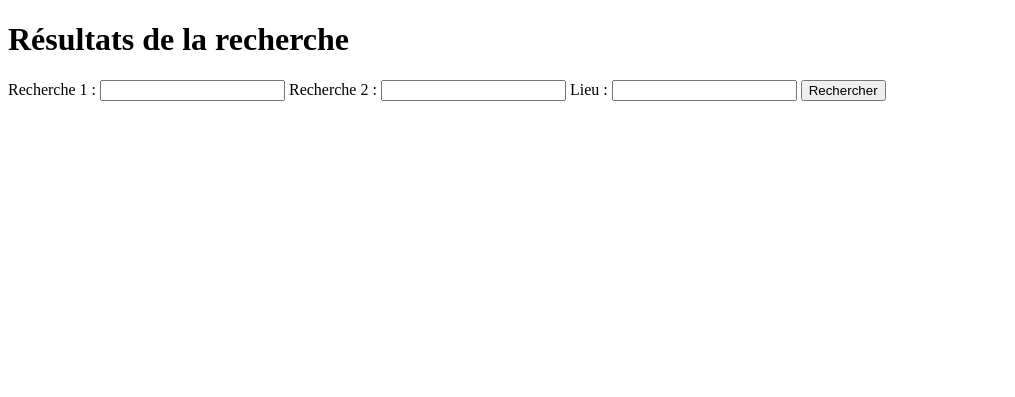
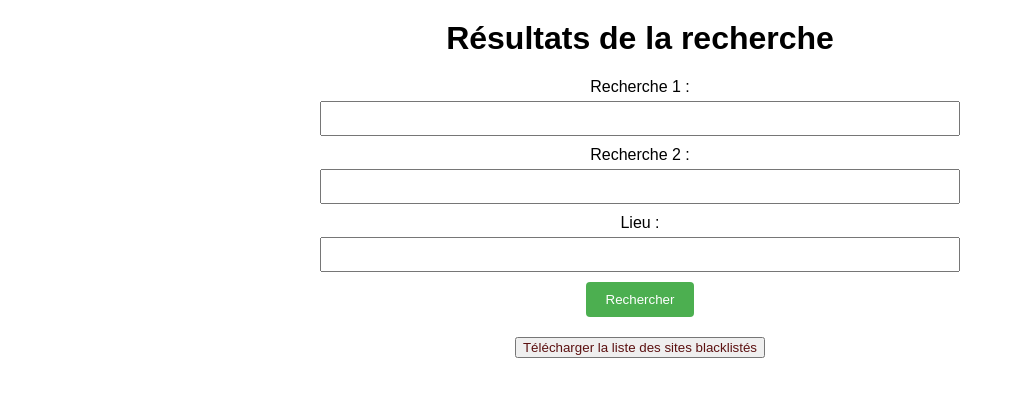
Before and after one commit to Bastien64/WebscrappingAdn, a Flask app: page / in a window 1280 px wide. Shown: the top 397 px of the page, without its empty margins (0-1015 px from the left). Run offline with Flask 3, Linux system fonts and the light colour scheme.

Commit message:
Add files via upload

```diff
--- a/app.py
+++ b/app.py
@@ -1,31 +1,25 @@
-from flask import Flask, render_template, request, Response
-import csv
-import io
+from flask import Flask, render_template, request, send_file
 import requests
 from bs4 import BeautifulSoup
 import re
-import time  # Ajoutez
+import time
 from urllib.parse import urlparse
 from selenium import webdriver
 from selenium.webdriver.common.by import By
-from selenium.webdriver.support.ui import WebDriverWait
-from selenium.webdriver.support import expected_conditions as EC
-from urllib.parse import urlparse, urlunparse
+from selenium.webdriver.chrome.service import Service
+from selenium.webdriver.chrome.options import Options
 
 app = Flask(__name__)
 
 def get_site_name(url):
     match = re.search(r'www\.(.*?)\.(com|fr)', url)
-    if match:
-        return match.group(1)
-    else:
-        return "Nom du site non trouvé"
+    return match.group(1) if match else "Nom du site non trouvé"
 
-#GESTION DES SITES A EXCLURE
+# GESTION DES SITES A EXCLURE
 
 def read_excluded_sites(file_path):
     with open(file_path, "r") as file:
-        return [line.strip() for line in file]
+        return {line.strip() for line in file}
 
 def add_site_to_exclude_list(site_url):
     excluded_sites = read_excluded_sites("siteaexclure.txt")
@@ -34,6 +28,25 @@ def add_site_to_exclude_list(site_url):
             file.write(site_url + "\n")
     else:
         print("Le site est déjà dans la liste d'exclusion.")
+
+@app.route('/download_blacklist', methods=['GET'])
+def download_blacklist():
+    try:
+        # Lire les sites blacklistés depuis le fichier
+        excluded_sites = read_excluded_sites("siteaexclure.txt")
+
+        # Créer un fichier temporaire pour stocker les sites blacklistés
+        temp_file_path = "siteaexclure.txt"
+        with open(temp_file_path, "w") as temp_file:
+            for site in excluded_sites:
+                temp_file.write(site + "\n")
+
+        # Envoyer le fichier temporaire en tant que téléchargement
+        return send_file(temp_file_path, as_attachment=True)
+
+    except Exception as e:
+        # En cas d'erreur, retourner un message d'erreur approprié
+        return str(e), 500
 
 @app.route('/add_sites', methods=['POST'])
 def add_site():
@@ -44,120 +57,128 @@ def add_site():
     else:
         return "Erreur : Méthode non autorisée", 405
 
+# SCRAPING DES ADRESSES EMAILS
 
+def extract_emails_from_soup(soup):
+    email_pattern = re.compile(r'[\w\.-]+@[a-zA-Z0-9\.-]+\.[a-zA-Z]+')
+    email_list = []
 
+    # Recherche dans les balises <a> (liens hypertextes)
+    for tag in soup.find_all('a', href=True):
+        matches = email_pattern.findall(tag.get('href'))
+        email_list.extend(matches)
 
+    # Recherche dans les balises <p> (paragraphes)
+    for tag in soup.find_all('p'):
+        matches = email_pattern.findall(tag.text)
+        email_list.extend(matches)
 
-#SCRAPING DES ADRESSES EMAILS
+    # Recherche dans le texte brut de la soupe
+    for tag in soup.find_all(text=True):
+        matches = email_pattern.findall(tag)
+        email_list.extend(matches)
 
-excluded_sites = read_excluded_sites("siteaexclure.txt")
+    # Nettoyage des adresses e-mail dupliquées
+    email_list = list(set(email_list))
+
+    return email_list
 
 def scrape_emails(urls, lieu):
     unique_results = {}
+    excluded_sites = read_excluded_sites("siteaexclure.txt")
     for url in urls:
         try:
             parsed_url = urlparse(url)
             base_url = f"{parsed_url.scheme}://{parsed_url.netloc}"
-
-            # Exclure les sites présents dans siteaexclure.txt
             if base_url in excluded_sites:
                 continue
-
             legal_url = f"{base_url}/mentions-legales"
+            main_url = base_url
             response = requests.get(legal_url, verify=False, timeout=2)
-
             soup = BeautifulSoup(response.content, 'html.parser')
             emails = extract_emails_from_soup(soup)
-            unique_emails = list(set(emails))
-
-            filtered_emails = [email for email in unique_emails if not (email.endswith('.png') or email.endswith('.webp'))]
+            unique_emails = list(set(emails) - {'.png', '.webp'})
             site_name = get_site_name(url)
-            if site_name not in unique_results:
-                unique_results[site_name] = {
-                    "site_name": site_name,
-                    "site_url": legal_url,
-                    "email": ", ".join(filtered_emails) if filtered_emails else "Aucune adresse e-mail trouvée"
-                }
+            unique_results[site_name] = {
+                "site_name": site_name,
+                "site_url": legal_url,
+                "email": ", ".join(unique_emails) if unique_emails else "Aucune adresse e-mail trouvée"
+            }
+            response_main = requests.get(main_url, verify=False, timeout=2)
+            soup_main = BeautifulSoup(response_main.content, 'html.parser')
+            emails_main = extract_emails_from_soup(soup_main)
+            unique_emails_main = list(set(emails_main) - {'.png', '.webp'})
+            if unique_emails_main:
+                if site_name not in unique_results:
+                    unique_results[site_name] = {
+                        "site_name": site_name,
+                        "site_url": main_url,
+                        "email": ", ".join(unique_emails_main)
+                    }
+                else:
+                    unique_results[site_name]["email"] += f", {', '.join(unique_emails_main)}"
         except requests.exceptions.RequestException as e:
             print("Une erreur s'est produite lors de la connexion à", legal_url, ":", e)
-
     return list(unique_results.values())
 
-
-def extract_emails_from_soup(soup):
-
-    email_pattern = re.compile(r'[\w\.-]+@[a-zA-Z0-9\.-]+\.[a-zA-Z]+')
-    email_list = []
-
-    for tag in soup.find_all(text=True):
-
-        matches = email_pattern.findall(tag)
-
-        email_list.extend(matches)
-
-        matches = re.findall(r'[\w\.-]+ ?\[(?:\s)?at(?:\s)?\] ?[\w\.-]+|[\w\.-]+ ?\((?:\s)?at(?:\s)?\) ?[\w\.-]+', tag)
-        for match in matches:
-            match = match.replace('[ at]', '@').replace('(at)', '@')
-            email_list.append(match)
-    return email_list
 
 
 def scrape_Qwant_search_results(query, lieu):
     search_results = []
-    driver = webdriver.Chrome()
 
+    # Configuration du service Chrome pour se connecter au conteneur Docker
+    chrome_options = Options()
+    chrome_options.add_argument("--no-sandbox")
+    chrome_options.add_argument("--disable-dev-shm-usage")
+
+    # Démarrer le navigateur Chrome avec le service
+    driver = webdriver.Remote(
+        command_executor="http://162.19.67.246:4444/wd/hub",
+        options=chrome_options
+    )
+
+    # Naviguer vers la page Qwant avec la requête de recherche et le lieu
     driver.get(f"https://www.qwant.com/?l=fr&q={query} {lieu}")
+
     try:
+        # Cliquer sur le bouton "Plus de résultats" plusieurs fois pour charger plus de résultats
+        for _ in range(4):
+            button = driver.find_element(By.XPATH, "//button[contains(text(),'Plus de résultats')]")
+            button.click()
+            time.sleep(1)
 
-        button = driver.find_element(By.XPATH, "//button[contains(text(),'Plus de résultats')]")
-
-        button.click()
-        time.sleep(1)
-        button.click()
-        time.sleep(1)
-        button.click()
-        time.sleep(1)
-        button.click()
-        time.sleep(1)
-
+        # Obtenir le contenu de la page après le chargement
         page_content = driver.page_source
         soup = BeautifulSoup(page_content, 'html.parser')
+
+        # Extraire les liens des résultats de recherche
         search_result_links = soup.find_all('a', class_='external')
-        for link in search_result_links[:10000]:
-            url = link['href']
-            search_results.append(url)
+        search_results.extend(link['href'] for link in search_result_links[:10000])
+    finally:
+        # Arrêter le navigateur
+        driver.quit()
 
-    finally:
-        driver.quit()
     return search_results
 
 
 @app.route('/', methods=['GET', 'POST'])
 def index():
     if request.method == 'POST':
-        query1 = request.form['query']
-        query2 = request.form['query2']  # Récupérer la deuxième requête
-        lieu = request.form['lieu']
+        query1 = request.form.get('query', '')
+        query2 = request.form.get('query2', '')
+        lieu = request.form.get('lieu', '')
 
-        # Effectuer la première recherche
         search_results1 = scrape_Qwant_search_results(query1, lieu)
         all_results1 = scrape_emails(search_results1, lieu)
 
-        # Effectuer la deuxième recherche
         search_results2 = scrape_Qwant_search_results(query2, lieu)
         all_results2 = scrape_emails(search_results2, lieu)
 
-        # Convertir les listes en ensembles pour supprimer les doublons
-        all_results1_set = set(tuple(result.items()) for result in all_results1)
-        all_results2_set = set(tuple(result.items()) for result in all_results2)
-        print("Résultats de la première recherche:", all_results1_set)
-        print("Résultats de la deuxième recherche:", all_results2_set)
-        # Comparer les résultats et supprimer les doublons
+        all_results1_set = {tuple(result.items()) for result in all_results1}
+        all_results2_set = {tuple(result.items()) for result in all_results2}
         unique_results = all_results2_set.symmetric_difference(all_results1_set)
 
-        all_results = {
-            "unique_results": unique_results
-        }
+        all_results = {"unique_results": unique_results}
 
         print("Tous les résultats trouvés:", all_results)
         return render_template('index.html', results=all_results)
@@ -165,4 +186,4 @@ def index():
         return render_template('index.html', results={})
 
 if __name__ == '__main__':
-    app.run(debug=True)
+    app.run(debug=True, host='0.0.0.0', port=5050)
--- a/templates/index.html
+++ b/templates/index.html
@@ -3,11 +3,57 @@
 <head>
     <meta charset="UTF-8">
     <meta name="viewport" content="width=device-width, initial-scale=1.0">
-    <title>Résultats de la recherche</title>
+    <title>WebScrapping</title>
     <style>
+        body {
+            font-family: Arial, sans-serif;
+            margin: 0;
+            padding: 0;
+        }
+        h1 {
+            text-align: center;
+            margin-top: 20px;
+        }
+        form {
+            text-align: center;
+            margin-bottom: 20px;
+        }
+        label {
+            margin: auto;
+            display: block;
+            width: 50%;
+            margin-bottom: 5px;
+        }
+        .center-button {
+    display: block; /* Pour que le bouton occupe toute la largeur disponible */
+    margin: 20px auto; /* Centre le bouton horizontalement avec une marge de 20px au-dessus et en dessous */
+    text-align: center; /* Centre le contenu du bouton horizontalement */
+    color: rgb(92, 17, 17);
+}
+        input[type="text"] {
+            width: 50%;
+            padding: 8px;
+            margin-bottom: 10px;
+            box-sizing: border-box;
+        }
+        button[type="submit"],
+        button[type="button"] {
+            margin: auto;
+            padding: 10px 20px;
+            background-color: #4CAF50;
+            color: white;
+            border: none;
+            border-radius: 4px;
+            cursor: pointer;
+        }
+        button[type="submit"]:hover,
+        button[type="button"]:hover {
+            background-color: #45a049;
+        }
         table {
             width: 100%;
             border-collapse: collapse;
+            margin-top: 20px;
         }
         th, td {
             border: 1px solid #ddd;
@@ -18,22 +64,27 @@
             background-color: #f2f2f2;
         }
         .highlight {
-            background-color: red;
+            background-color: #ffeeee;
+        }
+        .center {
+
+            text-align: center;
         }
     </style>
 </head>
 <body>
     <h1>Résultats de la recherche</h1>
-    <form method="POST">
+    <form method="POST" class="center">
         <label for="query">Recherche 1 :</label>
-        <input type="text" name="query" id="query" required>
+        <input type="text" name="query" id="query" required><br>
         <label for="query2">Recherche 2 :</label>
-        <input type="text" name="query2" id="query2" required>
+        <input type="text" name="query2" id="query2" required><br>
         <label for="lieu">Lieu :</label>
-        <input type="text" name="lieu" id="lieu" required>
+        <input type="text" name="lieu" id="lieu" required><br>
         <button type="submit">Rechercher</button>
     </form>
 
+    <button onclick="downloadBlacklist()" class="center-button">Télécharger la liste des sites blacklistés</button>
 
     {% if results %}
     <table>
@@ -60,8 +111,10 @@
     </table>
     {% endif %}
 
-
     <script>
+        function downloadBlacklist() {
+            window.location.href = "/download_blacklist";
+        }
         function addSite(siteUrl, button) {
             // Extraire l'URL de base
             var baseUrl = new URL(siteUrl).origin;
```
Also changed, not shown: siteaexclure.txt (+70 -69 lines).
